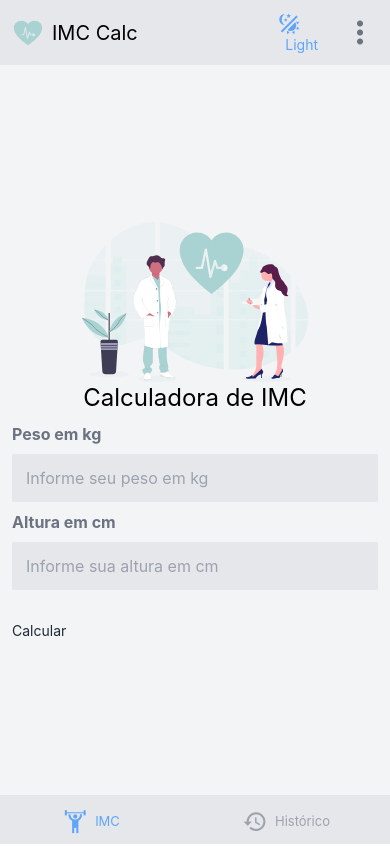
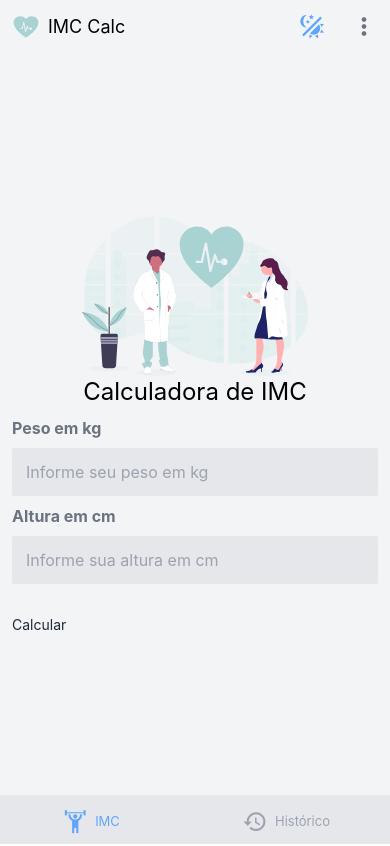
Before and after one commit to mayconline/calc-imc, a React Native app in the folder mobile/: screen /Home in a window 390 px wide. Built offline with nearby package versions, Linux system fonts and the light colour scheme.

Commit message:
refactor header

```diff
--- a/mobile/src/components/Header.tsx
+++ b/mobile/src/components/Header.tsx
@@ -16,17 +16,17 @@ export function Header() {
 
   return (
     <>
-      <View className="flex-row justify-between items-center bg-gray-200 dark:bg-gray-800 w-full p-3">
+      <View className="flex-row justify-between items-center bg-gray-100 dark:bg-gray-900 w-full p-3">
         <View className="flex-row justify-center items-center">
           <IMCLogo />
-          <Text className="text-xl ml-2">IMC Calc</Text>
+          <Text className="text-lg ml-2">IMC Calc</Text>
         </View>
 
         <View className="flex-row justify-center items-center">
           <ToogleTheme className="mr-6" />
           <Icon
             name="dots-vertical"
-            size={36}
+            size={28}
             color={color}
             onPress={() => setOpenModal(true)}
           />
--- a/mobile/src/components/ResultIMCModal.tsx
+++ b/mobile/src/components/ResultIMCModal.tsx
@@ -31,7 +31,7 @@ export function ResultIMCModal({ visible, onClose }: ResultIMCModalProps) {
       transparent
     >
       <SafeAreaView className="flex-1 justify-end items-stretch">
-        <View className="rounded-t-3xl p-6 bg-gray-200 dark:bg-gray-700 min-h-[54%]">
+        <View className="rounded-t-3xl p-6 bg-gray-200 dark:bg-gray-700 min-h-[53%]">
           <View className="self-end">
             <Icon
               name="close-circle-outline"
--- a/mobile/src/components/ToggleTheme.tsx
+++ b/mobile/src/components/ToggleTheme.tsx
@@ -2,7 +2,6 @@ import { Pressable, PressableProps } from 'react-native';
 import { useColorScheme } from 'nativewind';
 import colors from 'tailwindcss/colors';
 import { Icon } from './Icon';
-import { Text } from './Text';
 
 interface ToogleThemeProps extends PressableProps {}
 
@@ -18,13 +17,7 @@ export function ToogleTheme({ ...props }: ToogleThemeProps) {
       android_ripple={{ color: color, radius: 1 }}
       {...props}
     >
-      <Icon name="theme-light-dark" color={color} size={24} />
-
-      {colorScheme === 'light' ? (
-        <Text className="text-blue-400 font-normal ml-2">Light</Text>
-      ) : (
-        <Text className="text-yellow-400 font-normal ml-2">Dark</Text>
-      )}
+      <Icon name="theme-light-dark" color={color} size={28} />
     </Pressable>
   );
 }
--- a/mobile/src/routes/index.tsx
+++ b/mobile/src/routes/index.tsx
@@ -4,11 +4,22 @@ import { IMCProvider } from '../context/IMCContext';
 
 import { Header } from '../components/Header';
 import { AppRoutes } from './app.routes';
+import { StatusBar } from 'react-native';
+import { useColorScheme } from 'nativewind';
+import colors from 'tailwindcss/colors';
 
 export function Routes() {
+  const { colorScheme } = useColorScheme();
+
   return (
     <NavigationContainer onReady={() => RNBootSplash.hide()}>
       <IMCProvider>
+        <StatusBar
+          barStyle={colorScheme === 'dark' ? 'light-content' : 'dark-content'}
+          backgroundColor={
+            colorScheme === 'dark' ? colors.gray[900] : colors.gray[100]
+          }
+        />
         <Header />
         <AppRoutes />
       </IMCProvider>
```
Also changed, not shown: mobile/assets/svg/IMCLogo.tsx (+1 -1 lines).
